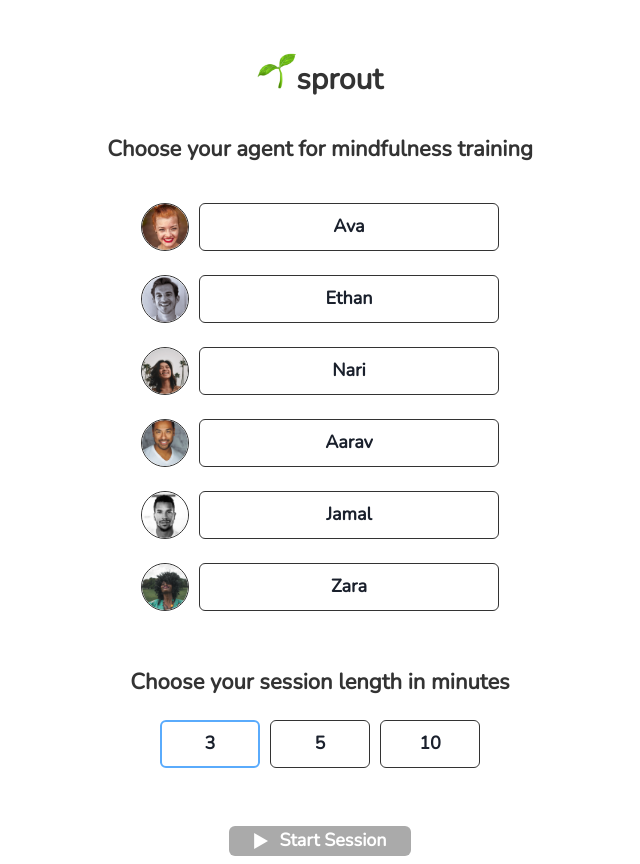
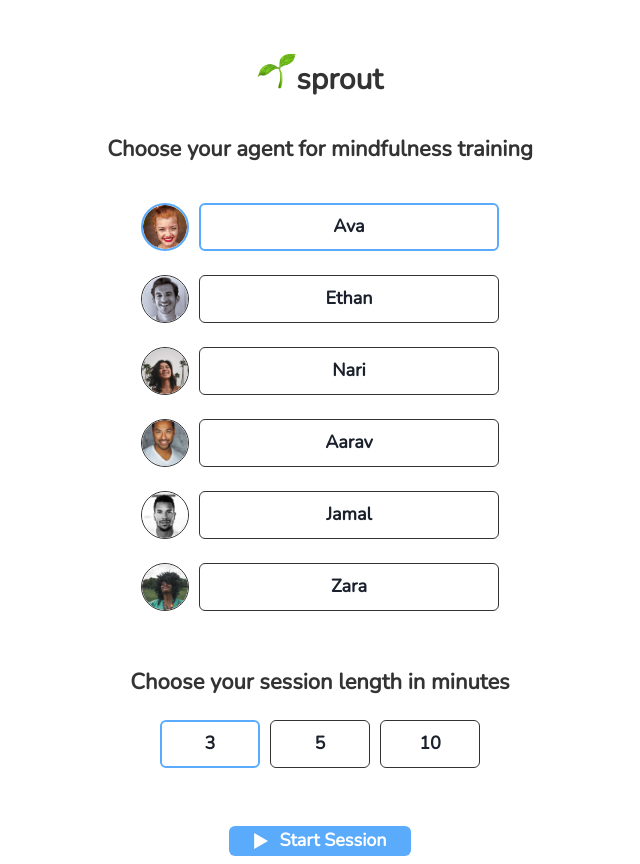
Before and after one commit to eric-yates/meditation-app, a React (Create React App) app: page / in a window 1280 px wide. Shown: the whole page, without its empty margins (320-960 px from the left). Built offline with nearby package versions, Linux system fonts and the light colour scheme.

Commit message:
Update default agent

```diff
--- a/src/components/HomePage.js
+++ b/src/components/HomePage.js
@@ -13,7 +13,7 @@ import PlayButton from '../assets/play-button.png'
 
 const HomePage = (props) => {
 
-    const [selectedAgent, setSelectedAgent] = useState(null);
+    const [selectedAgent, setSelectedAgent] = useState('Ava');
     const [selectedDuration, setSelectedDuration] = useState(3);
     const [agentWarningGuard, setAgentWarningGuard] = useState(false);
     const [durationWarningGuard, setDurationWarningGuard] = useState(false);
--- a/src/components/SessionStart.js
+++ b/src/components/SessionStart.js
@@ -45,7 +45,7 @@ const SessionStart = (props) => (
             size="lg"
             height="52.84px"
             onClick={() => {
-
+                props.setView('homePage', {})
             }}
             style={{
                 marginLeft: 'auto',
```
